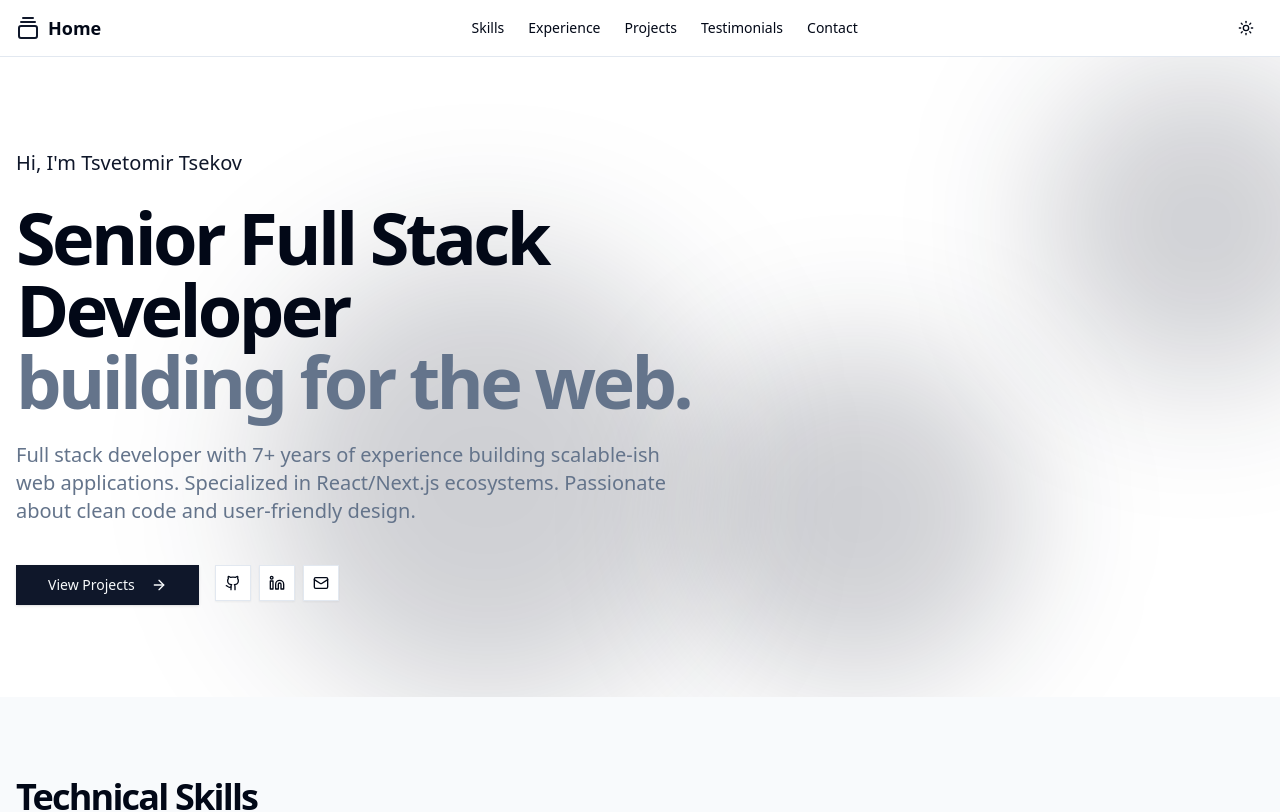
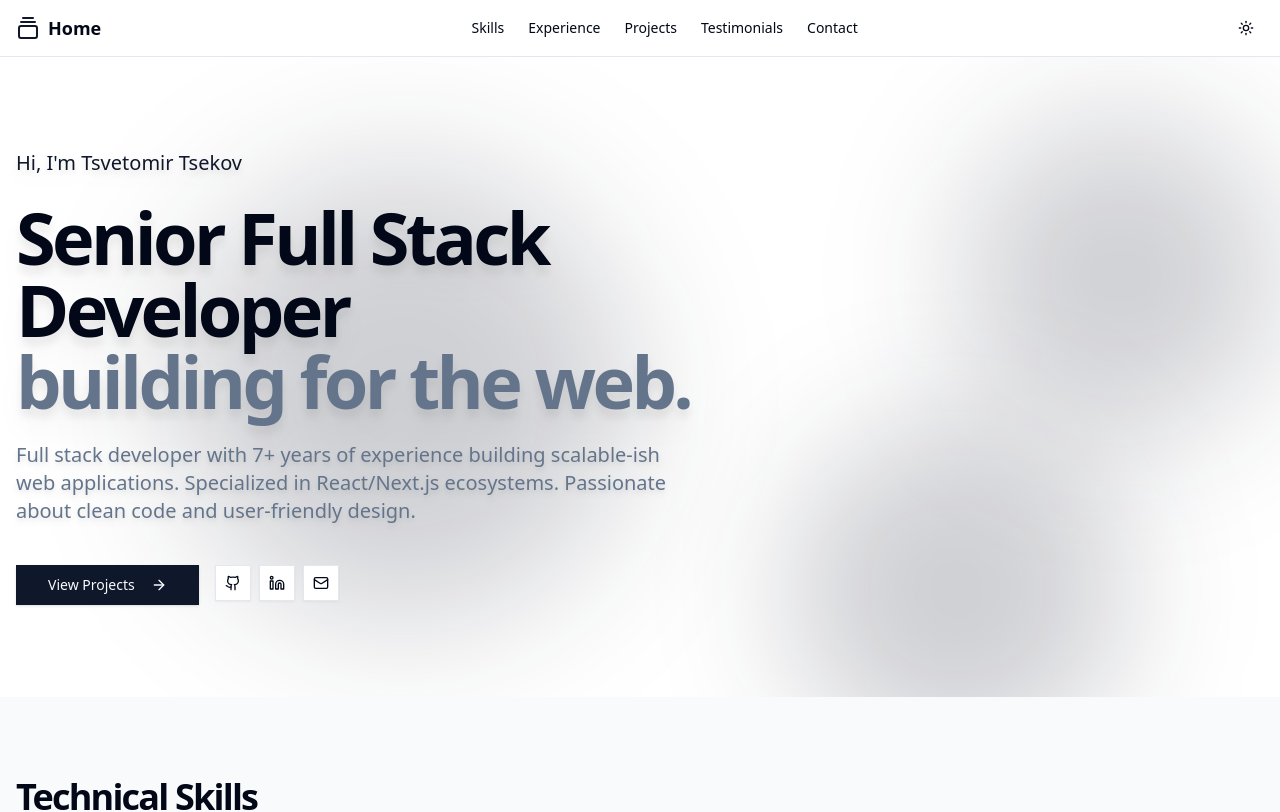
Before and after one commit to HayGrouve/portfolio, a Next.js app: page / in a window 1280 px wide. Shown: the top 812 px of the page. Built offline with nearby package versions, Linux system fonts and the light colour scheme.

Commit message:
refactor Hero component: adjust animated orb sizes and movement patterns, enhance text with drop shadows for improved visibility

```diff
--- a/src/components/hero.tsx
+++ b/src/components/hero.tsx
@@ -87,12 +87,12 @@ export default function Hero() {
       {/* Animated background orbs */}
       <div className="pointer-events-none absolute inset-0 z-[15] overflow-visible">
         <motion.div
-          className="absolute h-96 w-96 rounded-full bg-primary/20 blur-3xl"
+          className="absolute h-48 w-48 rounded-full bg-primary/20 blur-3xl md:h-96 md:w-96"
           style={{ left: "10%", top: "10%" }}
           initial={{ x: 0, y: 0, scale: 1 }}
           animate={{
-            x: [0, 150, 80, 200, 50, 0],
-            y: [0, 100, 200, 150, 80, 0],
+            x: [0, 75, 40, 100, 25, 0],
+            y: [0, 50, 100, 75, 40, 0],
             scale: [1, 1.3, 1.1, 1.2, 1.15, 1],
           }}
           transition={{
@@ -103,12 +103,12 @@ export default function Hero() {
           }}
         />
         <motion.div
-          className="absolute h-80 w-80 rounded-full bg-primary/20 blur-3xl"
+          className="absolute h-40 w-40 rounded-full bg-primary/20 blur-3xl md:h-80 md:w-80"
           style={{ right: "5%", top: "70%" }}
           initial={{ x: 0, y: 0, scale: 1 }}
           animate={{
-            x: [0, -120, -200, -80, -150, 0],
-            y: [0, -80, -150, -200, -100, 0],
+            x: [0, -60, -100, -40, -75, 0],
+            y: [0, -40, -75, -100, -50, 0],
             scale: [1, 1.2, 1.05, 1.15, 1.1, 1],
           }}
           transition={{
@@ -120,12 +120,12 @@ export default function Hero() {
           }}
         />
         <motion.div
-          className="absolute h-72 w-72 rounded-full bg-primary/20 blur-3xl"
+          className="absolute hidden h-36 w-36 rounded-full bg-primary/20 blur-3xl md:block md:h-72 md:w-72"
           style={{ left: "70%", top: "20%" }}
           initial={{ x: 0, y: 0, scale: 1 }}
           animate={{
-            x: [0, 100, 180, 60, 150, 0],
-            y: [0, -60, -120, -180, -90, 0],
+            x: [0, 50, 90, 30, 75, 0],
+            y: [0, -30, -60, -90, -45, 0],
             scale: [1, 1.25, 1.05, 1.2, 1.1, 1],
           }}
           transition={{
@@ -163,15 +163,15 @@ export default function Hero() {
           transition={{ duration: 0.5 }}
           className="max-w-3xl space-y-6"
         >
-          <h2 className="text-xl font-medium text-primary">
+          <h2 className="text-xl font-medium text-primary drop-shadow-lg">
             Hi, I&apos;m {profile.name}
           </h2>
-          <h1 className="text-5xl font-bold leading-tight tracking-tighter sm:text-7xl">
+          <h1 className="text-5xl font-bold leading-tight tracking-tighter drop-shadow-xl sm:text-7xl">
             {profile.role}
             <br />
             <span className="text-muted-foreground">building for the web.</span>
           </h1>
-          <p className="max-w-2xl text-xl text-muted-foreground">
+          <p className="max-w-2xl text-xl text-muted-foreground drop-shadow-md">
             {profile.bio}
           </p>
 
```
